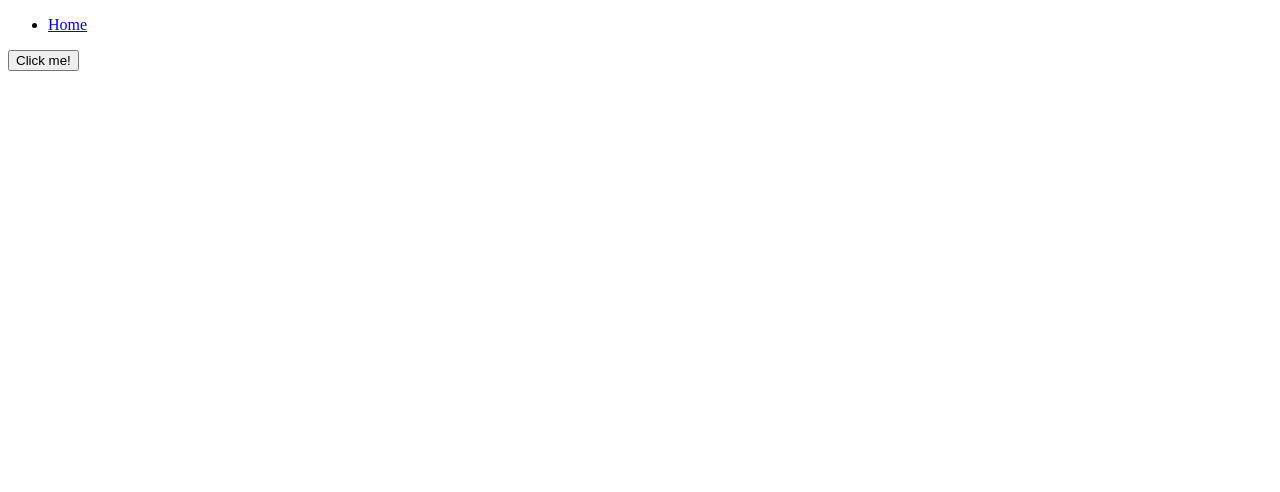
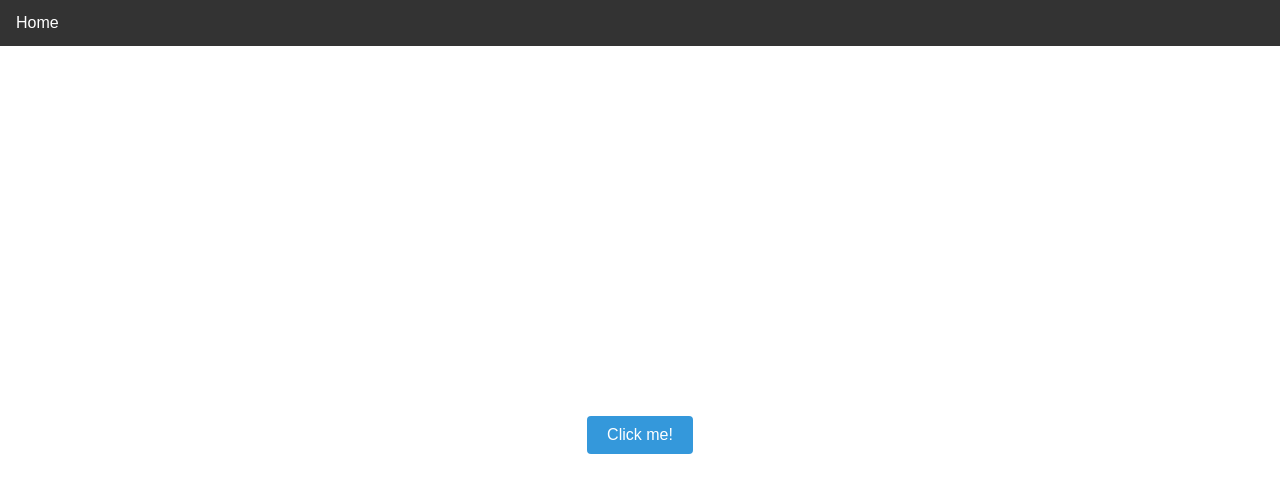
Before and after one commit to Troppy2/Utilities, a plain HTML site: page mystery_page.html in a window 1280 px wide. Drawn offline with Linux system fonts and the light colour scheme.

Commit message:
Update mystery_page.html

```diff
--- a/mystery_page.html
+++ b/mystery_page.html
@@ -3,7 +3,7 @@
   <!--Heading documentation-->
   <head>
     <title>Mystery Page</title>
-    <link rel="stylesheet" href="as1.css" />
+    <link rel="stylesheet" href="style.css" />
     <meta charset="UTF-8" />
     <meta name="viewport" content="width=device-width, initial-scale=1.0" />
     <link rel="icon" type="image/x-icon" href="Smiling.jpeg" />
```
